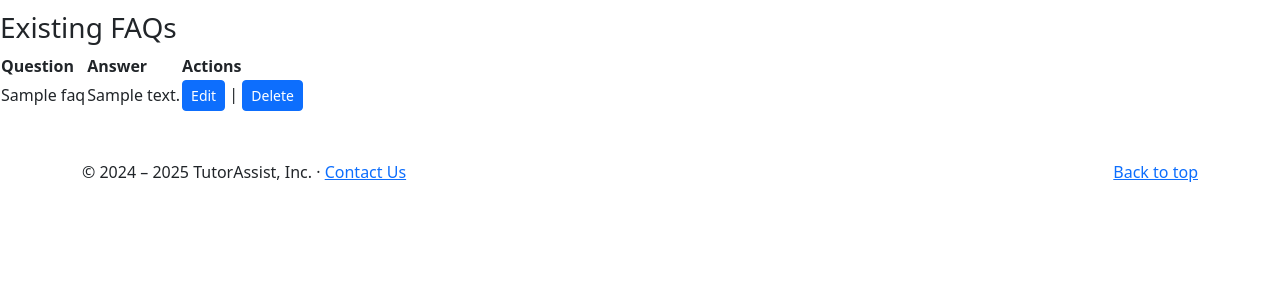
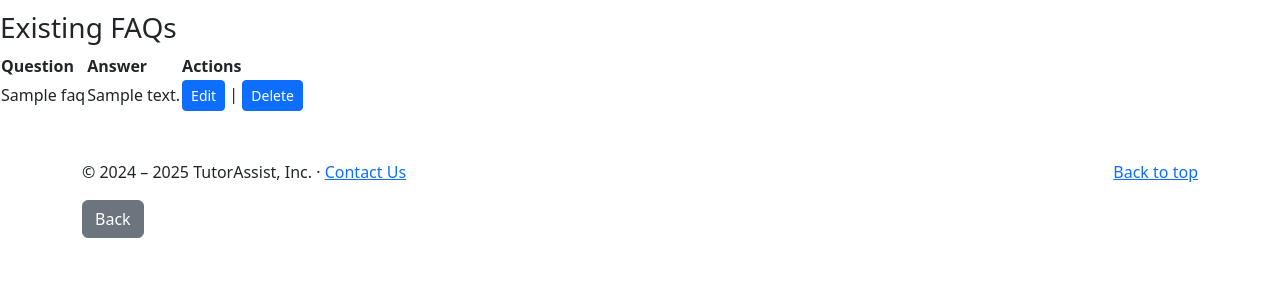
Before and after one commit to Black-Dragon-Kalameet/TutorSystem, a Django app: page /addfaq in a window 1280 px wide. Shown: the part 262-562 px from the top of the page. Run offline with Django 5.2, Linux system fonts and the light colour scheme; tables that the repository leaves empty hold one stand-in row (values such as "Sample post"); some libraries are stand-ins or nearby versions.

Commit message:
added back button

```diff
--- a/main/templates/base.html
+++ b/main/templates/base.html
@@ -62,6 +62,7 @@
           © 2024 – 2025 TutorAssist, Inc. ·
           <a href="{% url 'contactus' %}">Contact Us</a>
         </p>
+        <button onclick="window.history.back();" class="btn btn-secondary">Back</button>
       </footer>
 
       <script src="{% static 'bootstrap.bundle.min.js' %}"></script>
```
